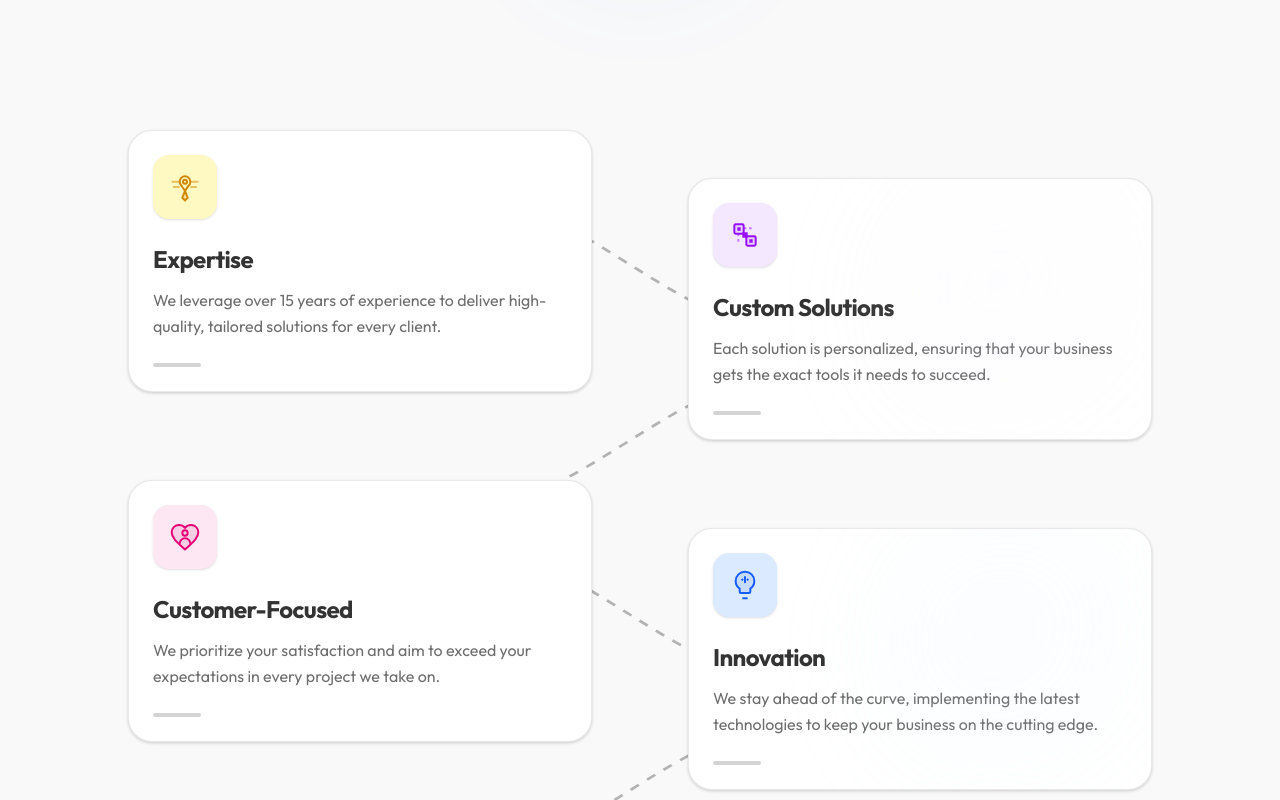
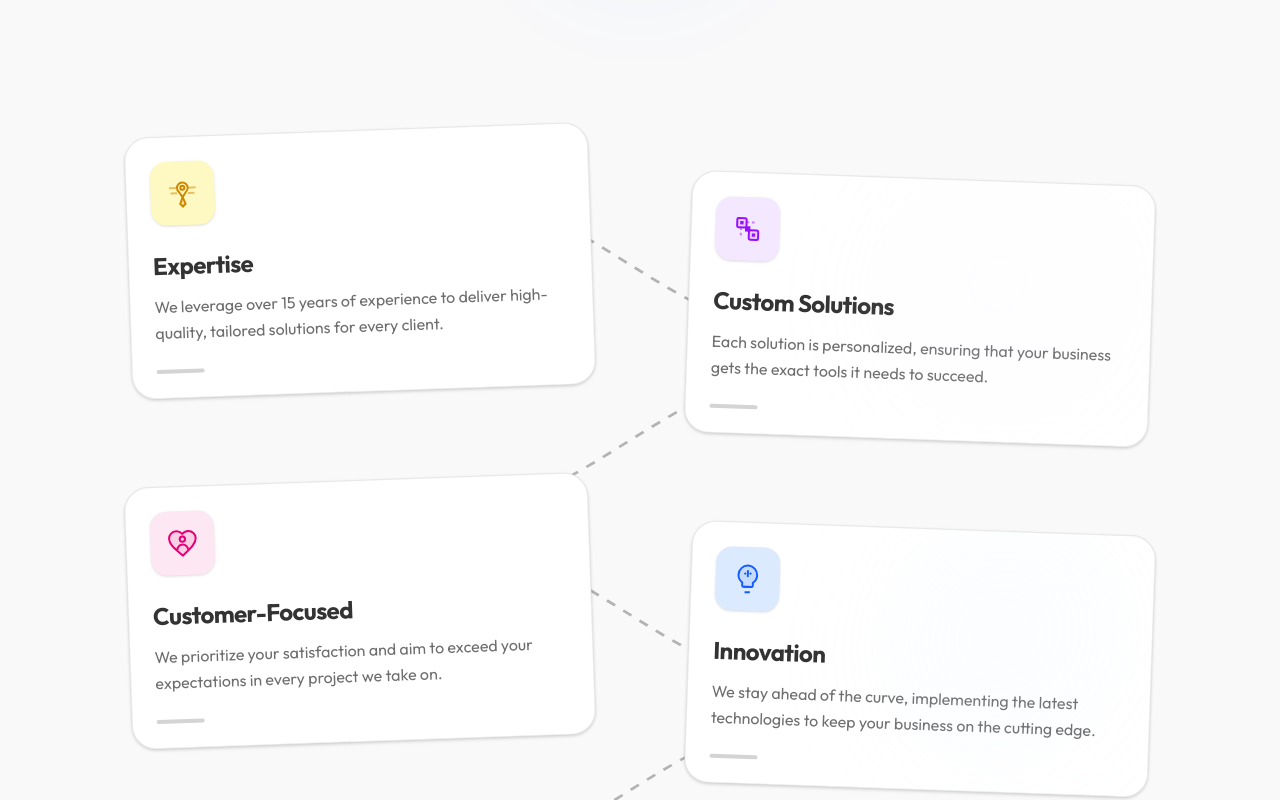
Before and after one commit to Sahil-796/vnp, a Next.js app: page / in a window 1280 px wide. Shown: the part 4860-5660 px from the top of the page. Built offline with nearby package versions, Linux system fonts and the light colour scheme.

Commit message:
add: card tilt

```diff
--- a/components/WhyChooseUs.tsx
+++ b/components/WhyChooseUs.tsx
@@ -95,9 +95,9 @@ export const WhyChooseUs = () => {
                             return (
                                 <motion.div
                                     key={index}
-                                    initial={{ opacity: 0, y: 50, x: index % 2 === 0 ? -50 : 50 }}
-                                    whileInView={{ opacity: 1, y: 0, x: 0 }}
-                                    whileHover={{ y: -5, transition: { duration: 0.3 } }}
+                                    initial={{ opacity: 0, y: 50, x: index % 2 === 0 ? -50 : 50, rotate: index % 2 === 0 ? -2 : 2 }}
+                                    whileInView={{ opacity: 1, y: 0, x: 0, rotate: index % 2 === 0 ? -2 : 2 }}
+                                    whileHover={{ y: -5, rotate: 0, transition: { duration: 0.3 } }}
                                     viewport={{ once: true, margin: "-50px" }}
                                     transition={{ duration: 0.5, delay: index * 0.1 }}
                                     className={cn(
```
